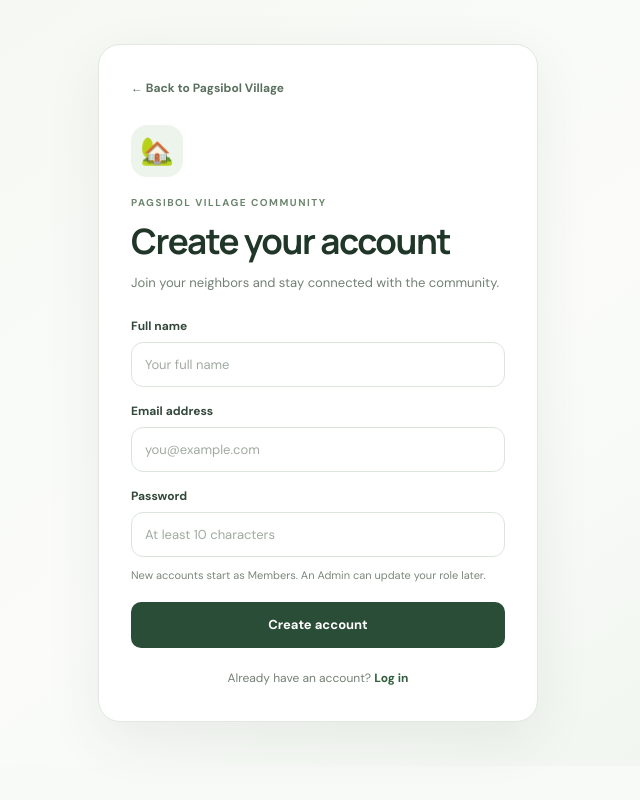
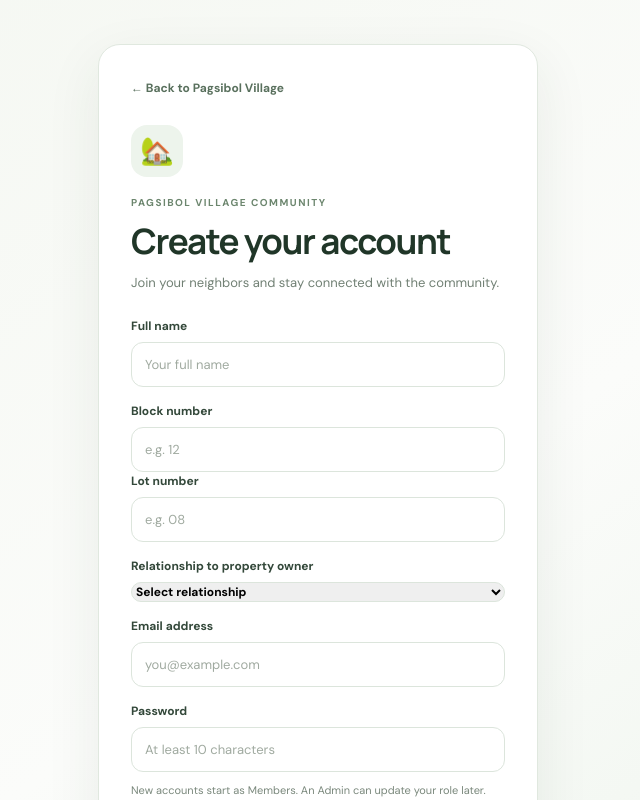
Before and after one commit to siidigitalcreative-engine/pvne, a Next.js app: page /signup in a window 1280 px wide. Shown: the top 800 px of the page, without its empty margins (322-962 px from the left). Built offline with nearby package versions, Linux system fonts and the light colour scheme.

Commit message:
Update AuthForm.tsx

```diff
--- a/components/AuthForm.tsx
+++ b/components/AuthForm.tsx
@@ -6,21 +6,45 @@ import type { FormEvent } from "react";
 import { useRouter } from "next/navigation";
 
 type AuthFormProps = { mode: "login" | "signup" };
+
+const relationshipOptions = [
+  { value: "owner", label: "Property Owner" },
+  { value: "co_owner", label: "Co-owner" },
+  { value: "spouse", label: "Spouse of Property Owner" },
+  { value: "domestic_partner", label: "Domestic Partner of Property Owner" },
+  { value: "family_member", label: "Immediate Family Member of Property Owner" },
+  { value: "authorized_representative", label: "Authorized Household Representative" },
+  { value: "tenant", label: "Tenant / Lessee" },
+  { value: "other", label: "Other" },
+];
+
 export default function AuthForm({ mode }: AuthFormProps) {
   const router = useRouter();
   const isSignup = mode === "signup";
   const [name, setName] = useState("");
   const [email, setEmail] = useState("");
   const [password, setPassword] = useState("");
+  const [blockNumber, setBlockNumber] = useState("");
+  const [lotNumber, setLotNumber] = useState("");
+  const [ownerRelationship, setOwnerRelationship] = useState("");
+  const [ownerRelationshipOther, setOwnerRelationshipOther] = useState("");
   const [busy, setBusy] = useState(false);
   const [error, setError] = useState("");
 
   async function submit(event: FormEvent<HTMLFormElement>) {
-    event.preventDefault(); setBusy(true); setError("");
+    event.preventDefault();
+    setBusy(true);
+    setError("");
     try {
       const response = await fetch(`/api/auth/${mode}`, {
-        method: "POST", headers: { "Content-Type": "application/json" },
-        body: JSON.stringify({ name, email, password }),
+        method: "POST",
+        headers: { "Content-Type": "application/json" },
+        body: JSON.stringify({
+          name,
+          email,
+          password,
+          ...(isSignup ? { blockNumber, lotNumber, ownerRelationship, ownerRelationshipOther } : {}),
+        }),
       });
       const result = await response.json();
       if (!response.ok) throw new Error(result.error || "Something went wrong. Please try again.");
@@ -28,7 +52,9 @@ export default function AuthForm({ mode }: AuthFormProps) {
       router.refresh();
     } catch (err) {
       setError(err instanceof Error ? err.message : "Something went wrong. Please try again.");
-    } finally { setBusy(false); }
+    } finally {
+      setBusy(false);
+    }
   }
 
   return (
@@ -38,16 +64,66 @@ export default function AuthForm({ mode }: AuthFormProps) {
         <div className="auth-brand-mark" aria-hidden="true">🏡</div>
         <p className="auth-eyebrow">PAGSIBOL VILLAGE COMMUNITY</p>
         <h1>{isSignup ? "Create your account" : "Welcome back"}</h1>
-        <p className="auth-description">{isSignup ? "Join your neighbors and stay connected with the community." : "Sign in to continue to your community account."}</p>
+        <p className="auth-description">
+          {isSignup ? "Join your neighbors and stay connected with the community." : "Sign in to continue to your community account."}
+        </p>
+
         <form className="auth-form" onSubmit={submit}>
-          {isSignup && <label>Full name<input autoComplete="name" value={name} onChange={(event) => setName(event.target.value)} maxLength={80} required placeholder="Your full name" /></label>}
-          <label>Email address<input type="email" autoComplete="email" value={email} onChange={(event) => setEmail(event.target.value)} maxLength={254} required placeholder="you@example.com" /></label>
-          <label>Password<input type="password" autoComplete={isSignup ? "new-password" : "current-password"} value={password} onChange={(event) => setPassword(event.target.value)} minLength={isSignup ? 10 : 1} maxLength={128} required placeholder={isSignup ? "At least 10 characters" : "Enter your password"} /></label>
+          {isSignup && (
+            <>
+              <label>
+                Full name
+                <input autoComplete="name" value={name} onChange={(event) => setName(event.target.value)} maxLength={80} required placeholder="Your full name" />
+              </label>
+
+              <div className="auth-field-row">
+                <label>
+                  Block number
+                  <input value={blockNumber} onChange={(event) => setBlockNumber(event.target.value)} maxLength={20} required placeholder="e.g. 12" autoComplete="off" />
+                </label>
+                <label>
+                  Lot number
+                  <input value={lotNumber} onChange={(event) => setLotNumber(event.target.value)} maxLength={20} required placeholder="e.g. 08" autoComplete="off" />
+                </label>
+              </div>
+
+              <label>
+                Relationship to property owner
+                <select value={ownerRelationship} onChange={(event) => setOwnerRelationship(event.target.value)} required>
+                  <option value="">Select relationship</option>
+                  {relationshipOptions.map((option) => (
+                    <option key={option.value} value={option.value}>{option.label}</option>
+                  ))}
+                </select>
+              </label>
+
+              {ownerRelationship === "other" && (
+                <label>
+                  Please specify
+                  <input value={ownerRelationshipOther} onChange={(event) => setOwnerRelationshipOther(event.target.value)} maxLength={100} required placeholder="Describe your relationship" />
+                </label>
+              )}
+            </>
+          )}
+
+          <label>
+            Email address
+            <input type="email" autoComplete="email" value={email} onChange={(event) => setEmail(event.target.value)} maxLength={254} required placeholder="you@example.com" />
+          </label>
+          <label>
+            Password
+            <input type="password" autoComplete={isSignup ? "new-password" : "current-password"} value={password} onChange={(event) => setPassword(event.target.value)} minLength={isSignup ? 10 : 1} maxLength={128} required placeholder={isSignup ? "At least 10 characters" : "Enter your password"} />
+          </label>
+
           {isSignup && <p className="auth-helper">New accounts start as Members. An Admin can update your role later.</p>}
           {error && <p className="auth-error" role="alert">{error}</p>}
           <button className="auth-submit" type="submit" disabled={busy}>{busy ? "Please wait…" : isSignup ? "Create account" : "Log in"}</button>
         </form>
-        <p className="auth-switch">{isSignup ? "Already have an account?" : "New to the community?"} <Link href={isSignup ? "/login" : "/signup"}>{isSignup ? "Log in" : "Sign up"}</Link></p>
+
+        <p className="auth-switch">
+          {isSignup ? "Already have an account?" : "New to the community?"}{" "}
+          <Link href={isSignup ? "/login" : "/signup"}>{isSignup ? "Log in" : "Sign up"}</Link>
+        </p>
       </div>
     </section>
   );
```
